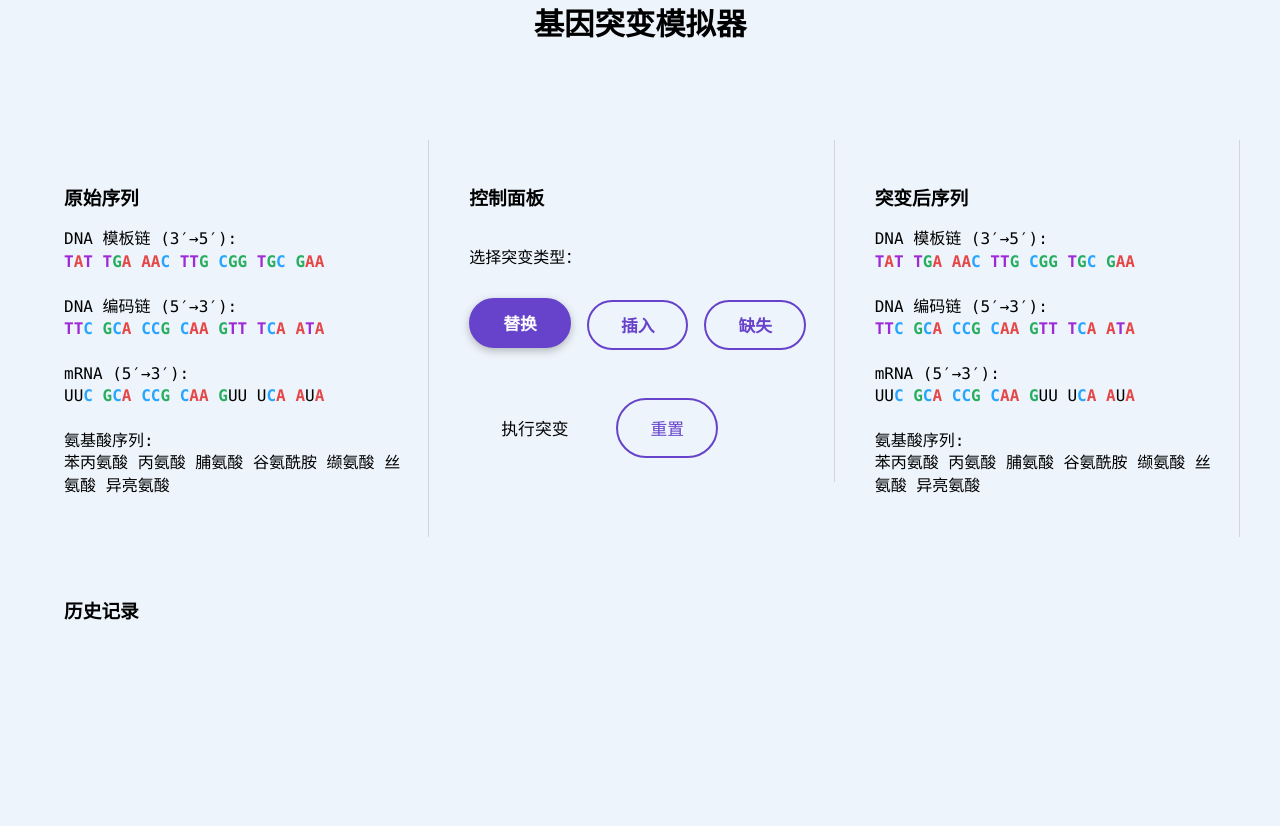
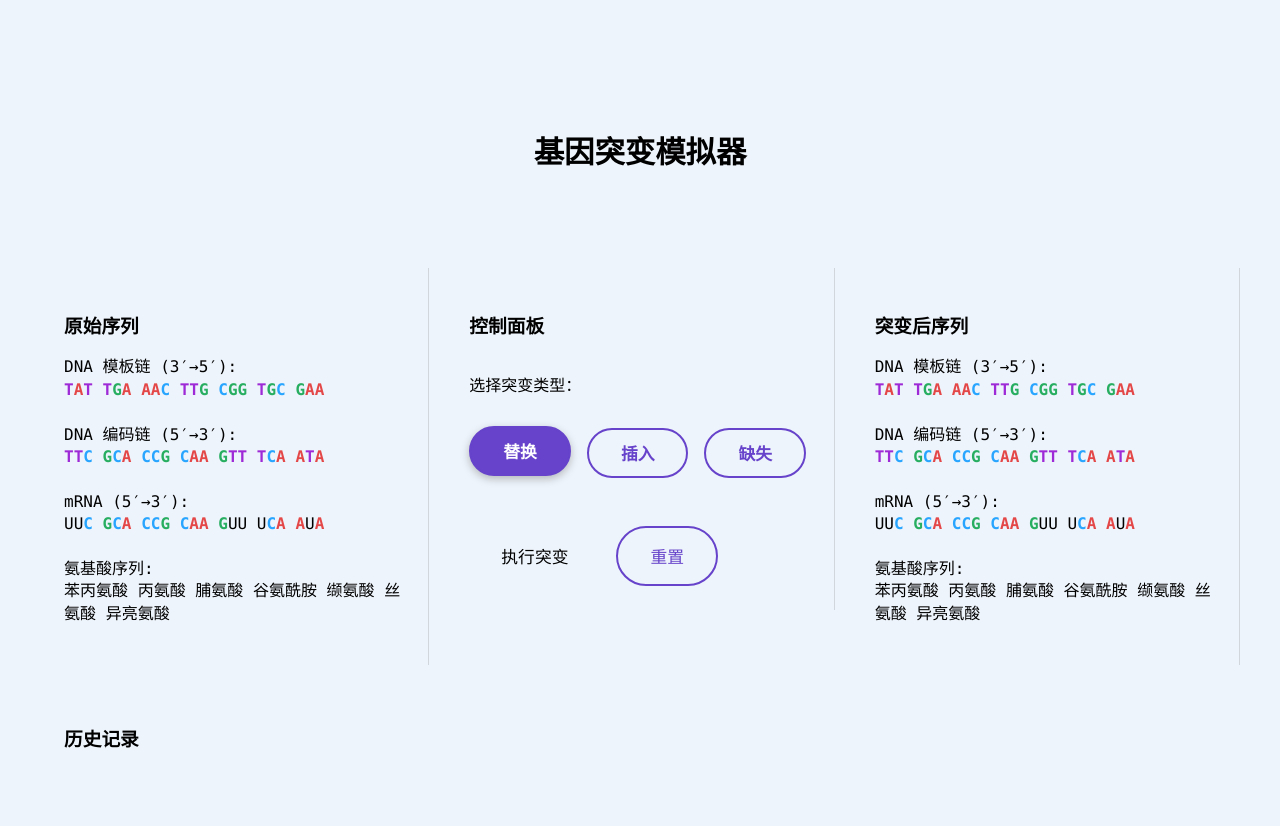
Before and after one commit to ZJ-Dragon/GeneMutation-simulator, a Flask app: page / in a window 1280 px wide. Before the commit the page ends 620 px from the top, so only its background shows below. Run offline with Flask 3, Linux system fonts and the light colour scheme; some libraries are stand-ins or nearby versions.

Commit message:
new: add top padding to body for cleaner title spacing in packaged apps.

```diff
--- a/templates/index.html
+++ b/templates/index.html
@@ -154,6 +154,11 @@
       md-top-app-bar [slot="title"]{
         font-size:1.9rem;
       }
+    }
+
+    /* Extra top spacing for packaged app */
+    body{
+      padding-top:8rem;   /* roughly two blank lines */
     }
   </style>
 </head>
```
